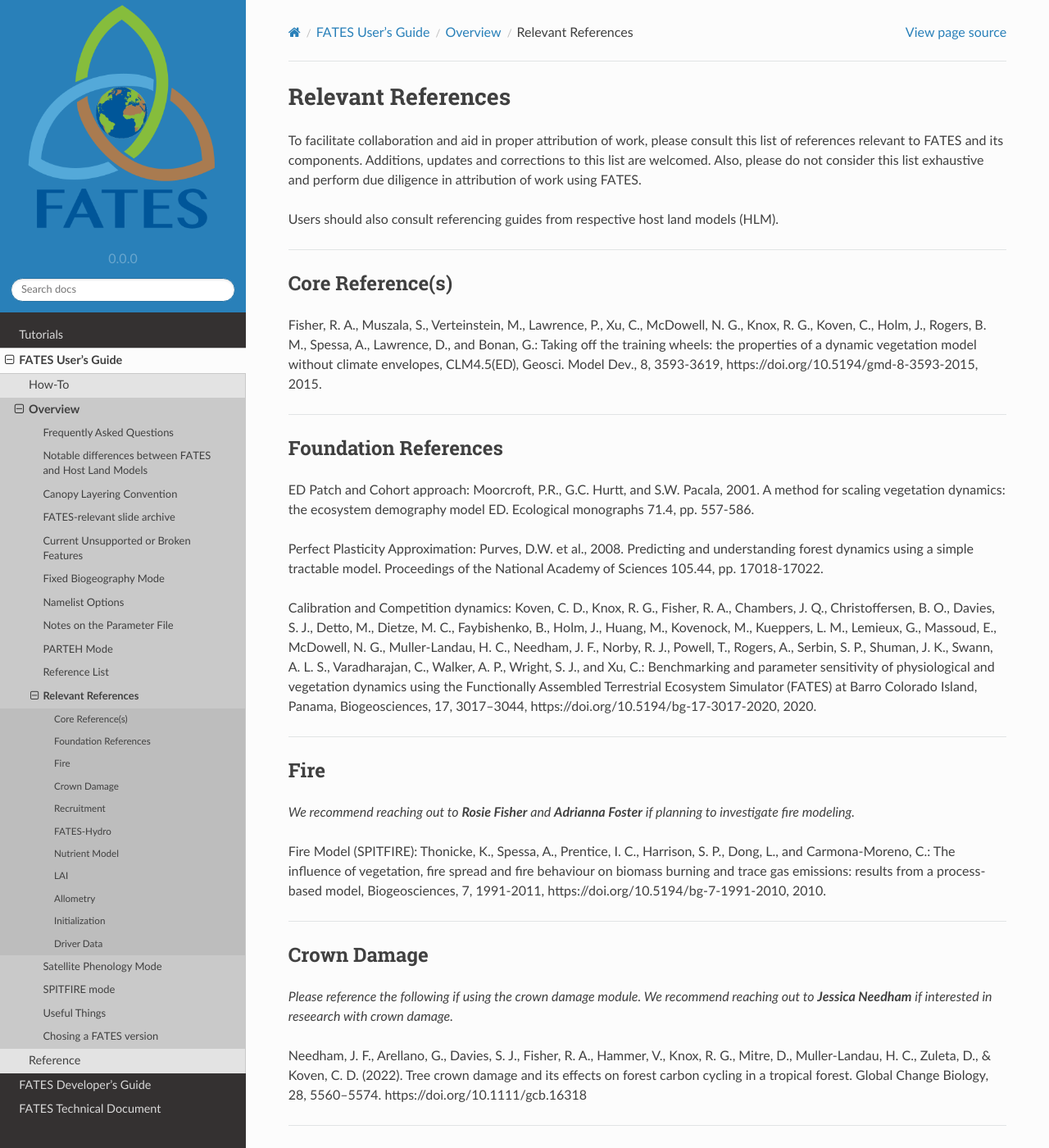
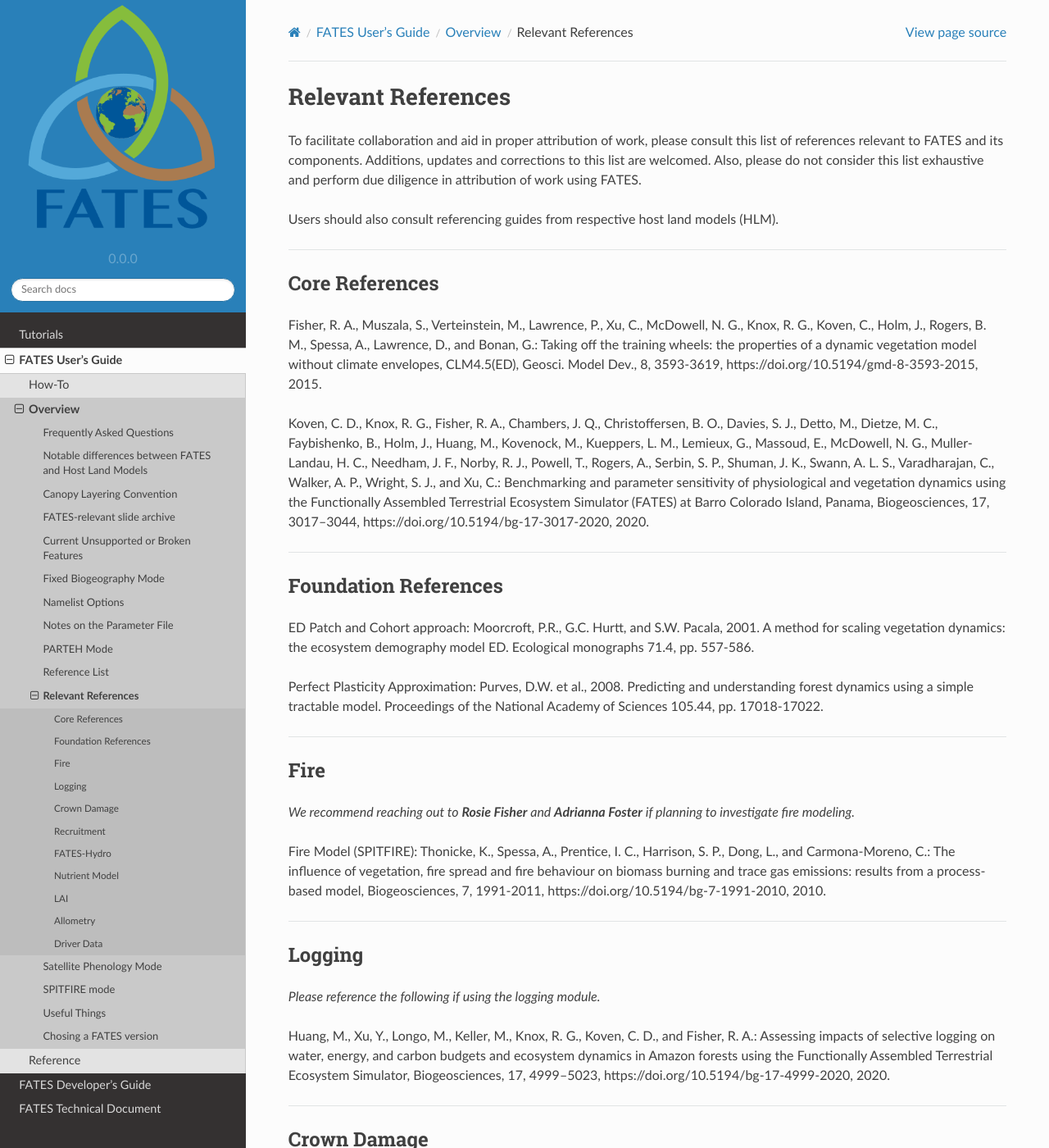
Before and after one commit to NGEET/fates-users-guide, a Sphinx documentation site: the page built from docs/source/user/Relevant-References.md, in a window 1280 px wide and 1400 px high. Shown: the whole window at 82% size. Built offline with Sphinx 7.4.7 and the Read the Docs theme 2.0.0, drawn with Linux system fonts in a browser that asks for light colours; some of the changed text lies outside the part shown.

Commit message:
Update Relevant-References.md

```diff
--- a/docs/source/user/Relevant-References.md
+++ b/docs/source/user/Relevant-References.md
@@ -6,22 +6,19 @@
 
 ---------------------
 
-## Core Reference(s)
+## Core References
 
 Fisher, R. A., Muszala, S., Verteinstein, M., Lawrence, P., Xu, C., McDowell, N. G., Knox, R. G., Koven, C., Holm, J., Rogers, B. M., Spessa, A., Lawrence, D., and Bonan, G.: Taking off the training wheels: the properties of a dynamic vegetation model without climate envelopes, CLM4.5(ED), Geosci. Model Dev., 8, 3593-3619, https://doi.org/10.5194/gmd-8-3593-2015, 2015.
 
+Koven, C. D., Knox, R. G., Fisher, R. A., Chambers, J. Q., Christoffersen, B. O., Davies, S. J., Detto, M., Dietze, M. C., Faybishenko, B., Holm, J., Huang, M., Kovenock, M., Kueppers, L. M., Lemieux, G., Massoud, E., McDowell, N. G., Muller-Landau, H. C., Needham, J. F., Norby, R. J., Powell, T., Rogers, A., Serbin, S. P., Shuman, J. K., Swann, A. L. S., Varadharajan, C., Walker, A. P., Wright, S. J., and Xu, C.: Benchmarking and parameter sensitivity of physiological and vegetation dynamics using the Functionally Assembled Terrestrial Ecosystem Simulator (FATES) at Barro Colorado Island, Panama, Biogeosciences, 17, 3017–3044, https://doi.org/10.5194/bg-17-3017-2020, 2020.
+
 ---------------------
 
-
 ## Foundation References
-
 
 ED Patch and Cohort approach: Moorcroft, P.R., G.C. Hurtt, and S.W. Pacala, 2001. A method for scaling vegetation dynamics: the ecosystem demography model ED. Ecological monographs 71.4, pp. 557-586.
 
 Perfect Plasticity Approximation: Purves, D.W. et al.,  2008. Predicting and understanding forest dynamics using a simple tractable model. Proceedings of the National Academy of Sciences 105.44, pp. 17018-17022.
-
-Calibration and Competition dynamics: Koven, C. D., Knox, R. G., Fisher, R. A., Chambers, J. Q., Christoffersen, B. O., Davies, S. J., Detto, M., Dietze, M. C., Faybishenko, B., Holm, J., Huang, M., Kovenock, M., Kueppers, L. M., Lemieux, G., Massoud, E., McDowell, N. G., Muller-Landau, H. C., Needham, J. F., Norby, R. J., Powell, T., Rogers, A., Serbin, S. P., Shuman, J. K., Swann, A. L. S., Varadharajan, C., Walker, A. P., Wright, S. J., and Xu, C.: Benchmarking and parameter sensitivity of physiological and vegetation dynamics using the Functionally Assembled Terrestrial Ecosystem Simulator (FATES) at Barro Colorado Island, Panama, Biogeosciences, 17, 3017–3044, https://doi.org/10.5194/bg-17-3017-2020, 2020.
-
 
 ---------------------
 
@@ -33,6 +30,15 @@
 Fire Model (SPITFIRE): Thonicke, K., Spessa, A., Prentice, I. C., Harrison, S. P., Dong, L., and Carmona-Moreno, C.: The influence of vegetation, fire spread and fire behaviour on biomass burning and trace gas emissions: results from a process-based model, Biogeosciences, 7, 1991-2011, https://doi.org/10.5194/bg-7-1991-2010, 2010.
 
 ---------------------
+
+## Logging
+
+_Please reference the following if using the logging module._
+
+Huang, M., Xu, Y., Longo, M., Keller, M., Knox, R. G., Koven, C. D., and Fisher, R. A.: Assessing impacts of selective logging on water, energy, and carbon budgets and ecosystem dynamics in Amazon forests using the Functionally Assembled Terrestrial Ecosystem Simulator, Biogeosciences, 17, 4999–5023, https://doi.org/10.5194/bg-17-4999-2020, 2020.
+
+---------------------
+
 ## Crown Damage
 
 _Please reference the following if using the crown damage module. We recommend reaching out to **Jessica Needham** if interested in reseearch with crown damage._
@@ -104,19 +110,6 @@
 
 Martinez Cano, I. and Muller-Landau, H. C. and Wright, S. J. and Bohlman, S. A. and Pacala, S. W. Tropical tree height and crown allometries for the Barro Colorado Nature Monument, Panama: a comparison of alternative hierarchical models incorporating interspecific variation in relation to life history traits, Biogeosciences, 16(4), pp. 847--862, 2019.
 
----------------------
-
-## Initialization
-
-> The NGEET development team has census initialization files from Barro Colorado Island Panama, users of this data **must** cite:
-
-Hubbell, S.P., Condit, R., and Foster, R.B. 2005. Barro Colorado Forest Census Plot Data. URL http://ctfs.si.edu/webatlas/datasets/bci.
-
-Condit, R. 1998. Tropical Forest Census Plots. Springer-Verlag and R. G. Landes Company, Berlin, Germany, and Georgetown, Texas.
-
-Hubbell, S.P., R.B. Foster, S.T. O'Brien, K.E. Harms, R. Condit, B. Wechsler, S.J. Wright, and S. Loo de Lao. 1999. Light gap disturbances, recruitment limitation, and tree diversity in a neotropical forest. Science 283: 554-557.
-
-Cushman, K. C., Muller‐Landau, H. C., Condit, R. S., Hubbell, S. P. and Freckleton, R. (2014), Improving estimates of biomass change in buttressed trees using tree taper models. Methods Ecol Evol, 5: 573-582. doi:10.1111/2041-210X.12187
 
 ---------------------
 
```
